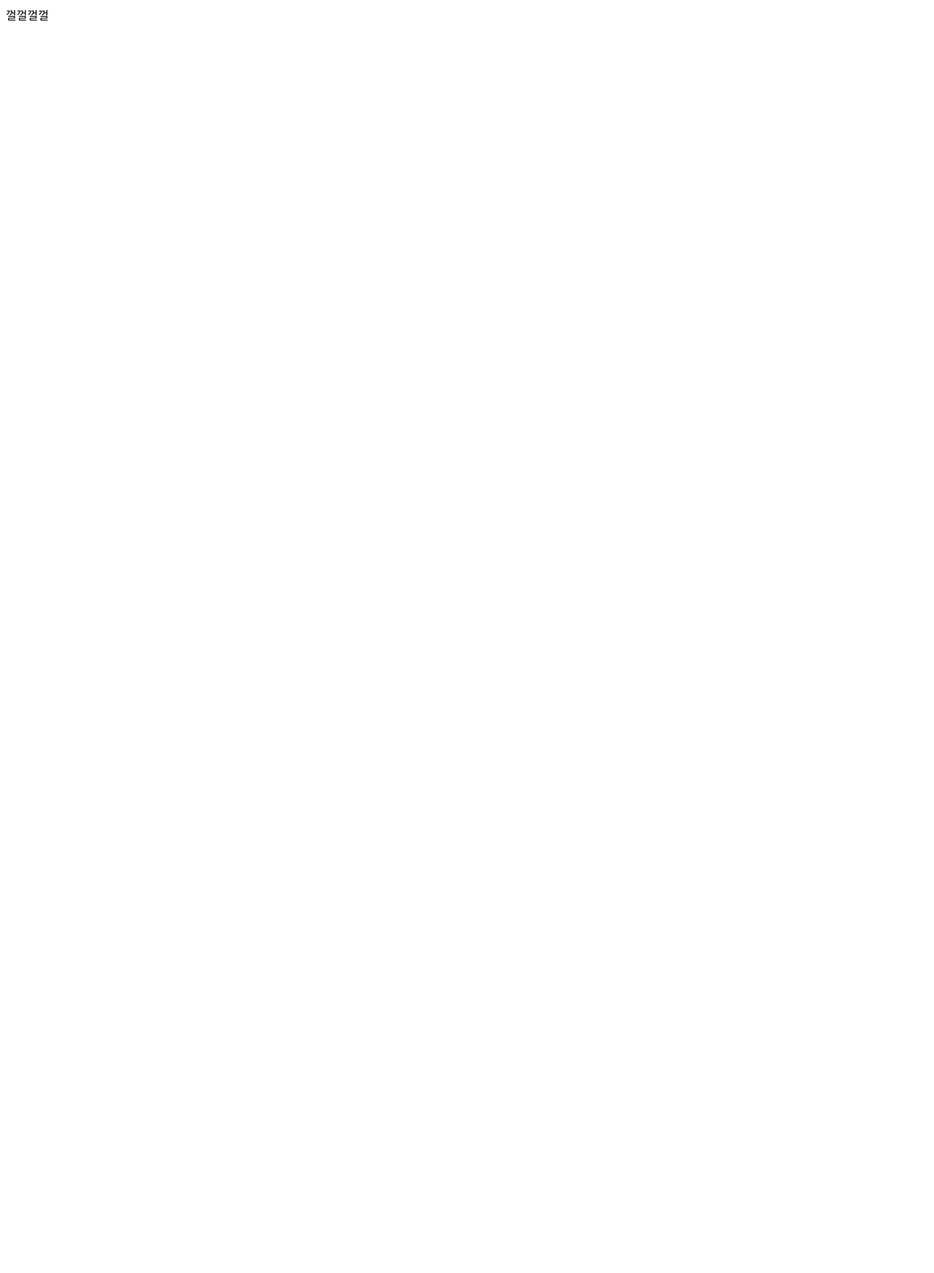
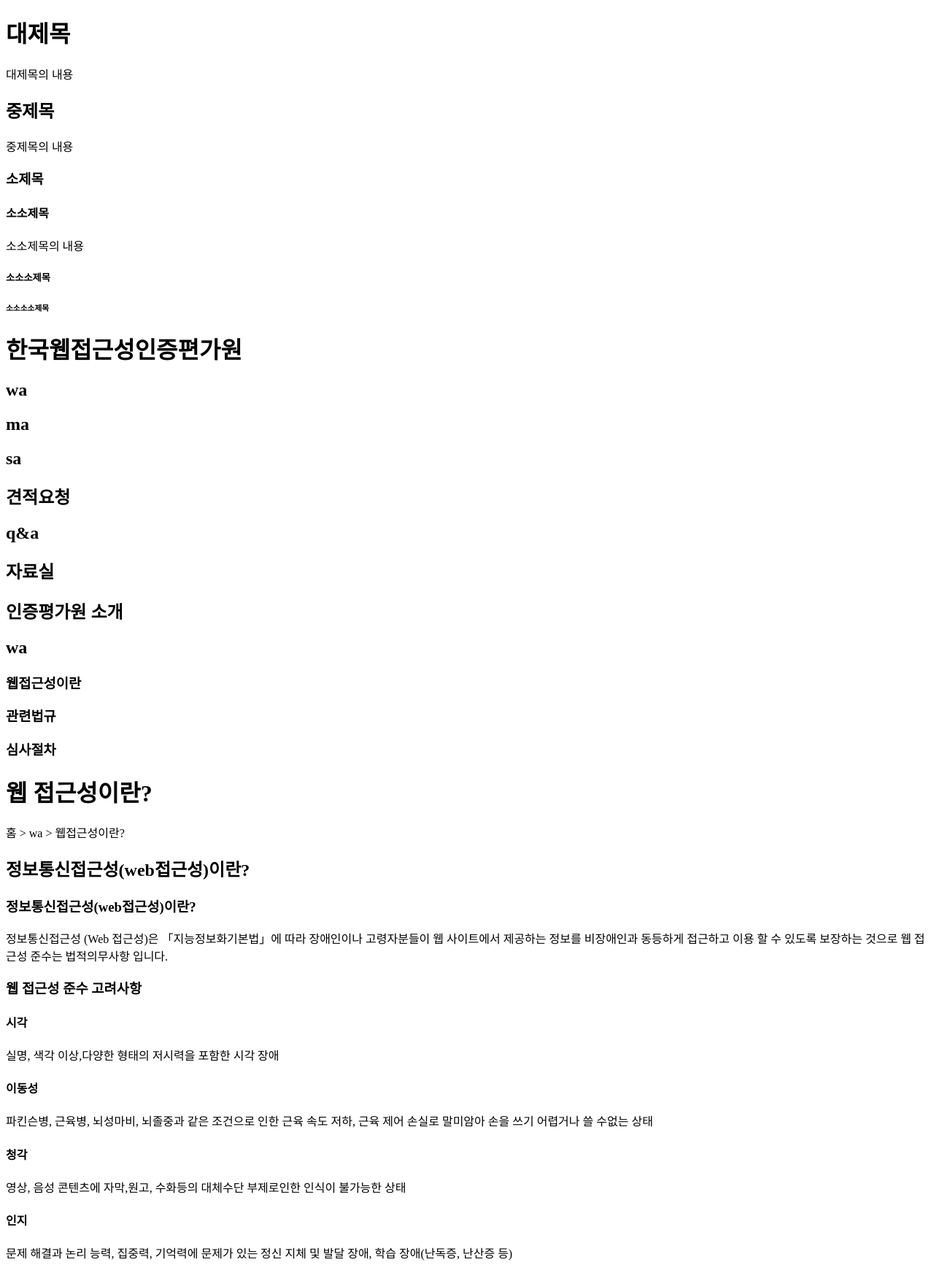
Before and after one commit to kimyoonjae01/html_first, a plain HTML site: page tag_0402.html in a window 1280 px wide. Shown: the whole page at 73% size. Before the commit the page ends 800 px from the top, so only its background shows below. Drawn offline with Linux system fonts and the light colour scheme.

Commit message:
제목, 내용 태그

```diff
--- a/tag_0402.html
+++ b/tag_0402.html
@@ -1,12 +1,52 @@
 <!doctype html>
 <html lang='ko'>
-    <herd>
+    <head>
         <meta charset='utf-8'>
         <meta name='keywords' content="html, 코딩, 웹, html공부, html독학">
         <meta name="descriptio" content=" html 공부 사이트 입니다. 여러분의 html 학습을 돕는 최고의 강의사이트 입니다! 최신 html5 강의 제공 , 1대1 맞춤답변 선생님 상주">
         <title>동영상강좌 | 웹마스터</title>
-    </herd>
+    </head>
     <body>
-        껄껄껄껄
+        <h1>대제목</h1>
+        <p>대제목의 내용</p>
+        <h2>중제목</h2>
+        <p>중제목의 내용</p>
+        <h3>소제목</h3>
+        <h4>소소제목</h4>
+        <p>소소제목의 내용</p>
+        <h5>소소소제목</h5>
+        <h6>소소소소제목</h6>
+        <!-- 한국웹접근성연구소 제목 레벨 연습 -->
+        <h1>한국웹접근성인증편가원</h1> <!-- 사이트 대표로고 -->
+        <h2>wa</h2> <!-- 주 메뉴 (사용자가 사이트 이용 시 가장 먼저 이용하는 제목) -->
+        <h2>ma</h2>
+        <h2>sa</h2>
+        <h2>견적요청</h2>
+        <h2>q&a</h2>
+        <h2>자료실</h2>
+        <h2>인증평가원 소개</h2>
+        <!-- wa메뉴 클릭 시 서브페이지 제목 연습 -->
+        <h2>wa</h2><!-- 주메뉴 -->
+        <h3>웹접근성이란</h3>
+        <h3>관련법규</h3>
+        <h3>심사절차</h3>
+        <!-- 오른쪽 페이지 내용 시작 -->
+        <h1>웹 접근성이란?</h1> <!-- 페이지 제목은 사용자 기준 가장 중요한 제목이기때문 -->
+            <p>홈 > wa > 웹접근성이란?</p> <!-- 페이지 경로 -->
+        <h2>정보통신접근성(web접근성)이란?</h2>
+        <h3>정보통신접근성(web접근성)이란?</h3>
+            <p>정보통신접근성 (Web 접근성)은 「지능정보화기본법」에 따라 장애인이나 고령자분들이 웹 사이트에서 제공하는 정보를 비장애인과 동등하게 접근하고 이용 할 수 있도록 보장하는 것으로 웹 접근성 준수는 법적의무사항 입니다.</p>
+        <h3>웹 접근성 준수 고려사항</h3>
+        <h4>시각</h4>
+            <p>실명, 색각 이상,다양한 형태의 저시력을 포함한 시각 장애</p>
+        <h4>이동성</h4>
+        <p>파킨슨병, 근육병, 뇌성마비, 뇌졸중과 같은 조건으로
+            인한 근육 속도 저하,
+            근육 제어 손실로 말미암아
+            손을 쓰기 어렵거나 쓸 수없는 상태</p>
+        <h4>청각</h4>
+        <p>영상, 음성 콘텐츠에 자막,원고, 수화등의 대체수단 부제로인한 인식이 불가능한 상태</p>
+        <h4>인지</h4>
+        <p>문제 해결과 논리 능력, 집중력, 기억력에 문제가 있는 정신 지체 및 발달 장애, 학습 장애(난독증, 난산증 등)</p>
     </body>
     </html>
```
Also changed, not shown: tag_h_0402.html (added, +35 -0 lines), tag_p_0402.html (added, +35 -0 lines), 1 other file.
